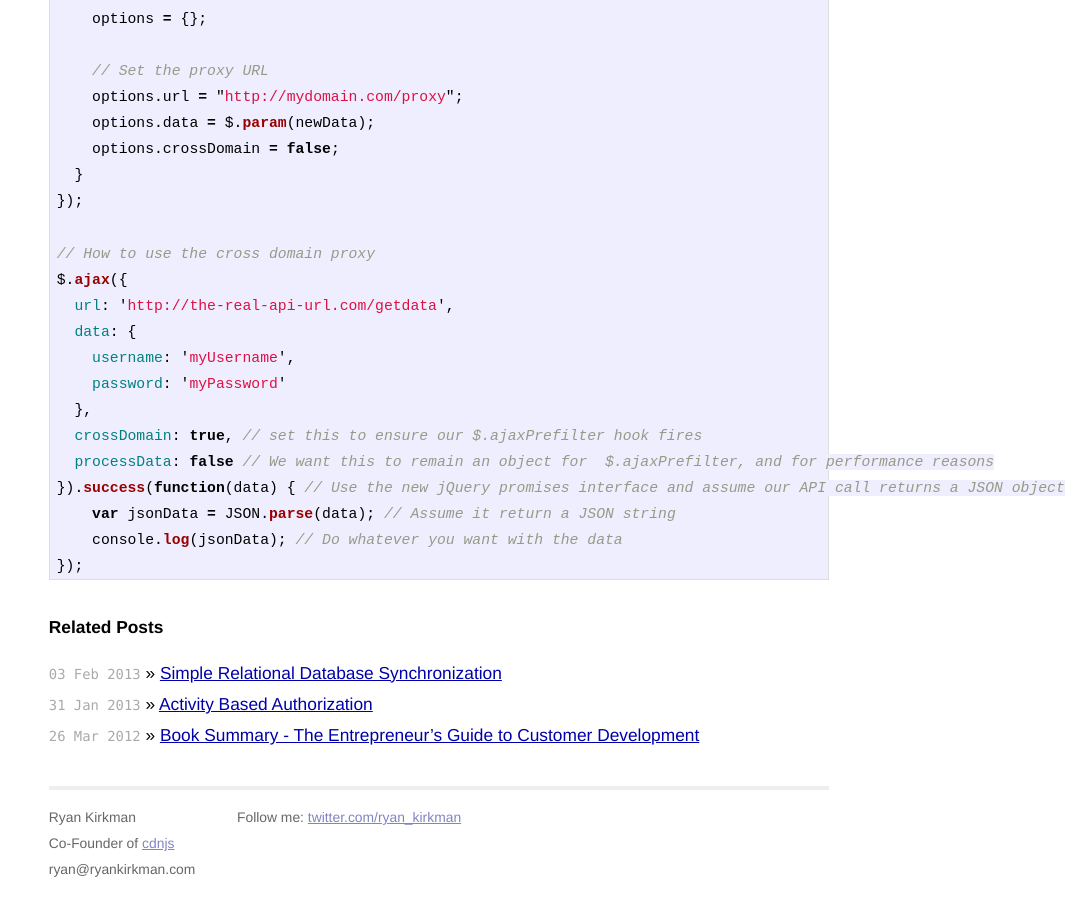
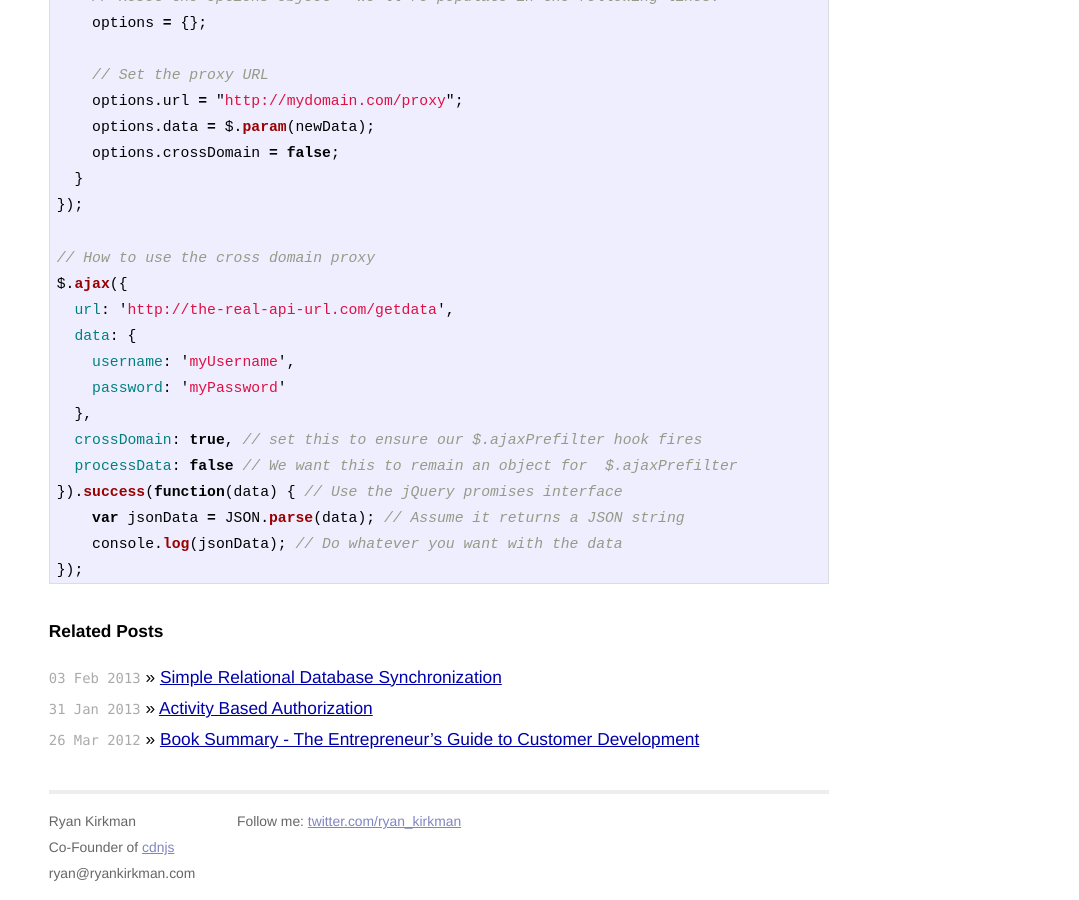
Before and after one commit to ryankirkman/ryankirkman.github.com, a Jekyll site: the page built from _posts/2012-03-30-pass-through-cross-domain-proxy-jquery.md, in a window 1280 px wide and 900 px high, scrolled down 1596 px. Shown: the whole window, without its empty margins (201-1280 px from the left). Built offline with Jekyll 4.4.1, drawn with Linux system fonts in a browser that asks for light colours; Markdown is read by kramdown in place of the engine named in the settings; comment, search, counter and statistics services are not loaded.

Commit message:
Fixed layout of some posts

````diff
--- a/_posts/2012-03-30-pass-through-cross-domain-proxy-jquery.md
+++ b/_posts/2012-03-30-pass-through-cross-domain-proxy-jquery.md
@@ -7,7 +7,7 @@ title: Pass Through Cross Domain Proxies with jQuery
 
 If you're building a client-side javascript application that uses external API's you will no doubt have come into contact with the dreaded CORS [Cross Origin Resource Sharing](http://en.wikipedia.org/wiki/Cross-origin_resource_sharing).
 
-CORS means that unless the API server specifically allows it, you won't be able to make a request to an API on a domain different to that of the calling code. For example, you wouldn't be able to call *http://exampleapi.com/getdata* from javascript served from *http://example.com/* if CORS wasn't enabled on *http://exampleapi.com/*.
+CORS means that unless the API server specifically allows it, you won't be able to make a request to an API on a domain different to that of the calling code. For example, you wouldn't be able to call `http://exampleapi.com/getdata` from javascript served from `http://example.com/` if CORS wasn't enabled on `http://exampleapi.com/`.
 
 There are two ways around this. The first, and easiest assuming you control the API server is to enable CORS. I'll leave that as an exercise for the reader.
 
@@ -71,9 +71,9 @@ $.ajax({
     password: 'myPassword'
   },
   crossDomain: true, // set this to ensure our $.ajaxPrefilter hook fires
-  processData: false // We want this to remain an object for  $.ajaxPrefilter, and for performance reasons
-}).success(function(data) { // Use the new jQuery promises interface and assume our API call returns a JSON object
-    var jsonData = JSON.parse(data); // Assume it return a JSON string
+  processData: false // We want this to remain an object for  $.ajaxPrefilter
+}).success(function(data) { // Use the jQuery promises interface
+    var jsonData = JSON.parse(data); // Assume it returns a JSON string
     console.log(jsonData); // Do whatever you want with the data
 });
 ```
````
Also changed, not shown: _posts/2013-02-03-simple-relational-database-sync.md (+3 -3 lines).
